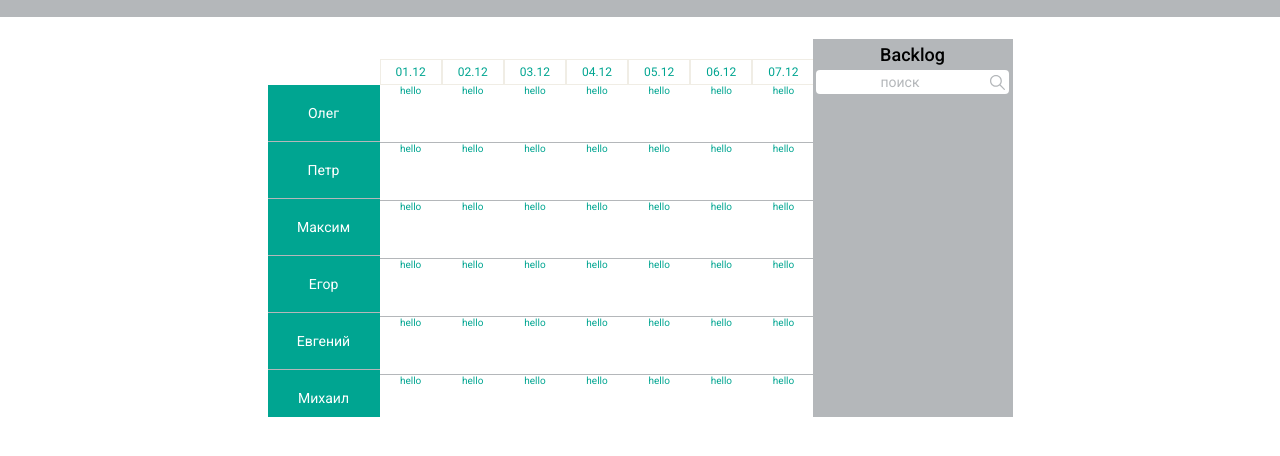
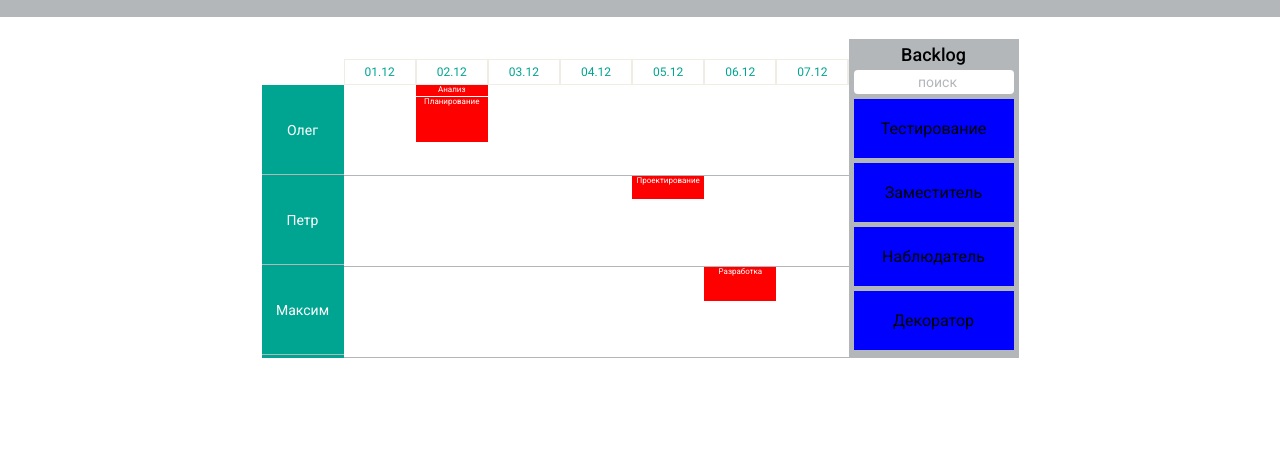
Before and after one commit to OlegLuppov/scheduler, a website built with webpack: page src/index.html in a window 1280 px wide. Shown: the part 46-502 px from the top of the page. Built offline with nearby package versions, Linux system fonts and the light colour scheme; data requests are answered from the project's data file.

Commit message:
feat and refactor: add method render todos in backlog and move the rendersers and renderate methods into separate functions, remove the showlement class

```diff
--- a/json_server/db.json
+++ b/json_server/db.json
@@ -49,12 +49,8 @@
         "description": "",
         "creationAuthor": 1,
         "executor": 1,
-        "creationDate": "2022-12-19",
-        "planStartDate": "2022-12-19",
-        "planEndDate": "2022-12-21",
-        "endDate": "2022-12-19",
-        "status": 1,
-        "order": 1
+        "planStartDate": "2022-12-02",
+        "executionTime":"1"
         },
         {
         "id": "2",
@@ -62,12 +58,9 @@
         "description": "",
         "creationAuthor": 1,
         "executor": 1,
-        "creationDate": "2022-12-19",
-        "planStartDate": "2022-12-20",
-        "planEndDate": "2022-12-21",
-        "endDate": "2022-12-19",
-        "status": 1,
-        "order": 1
+        "planStartDate": "2022-12-02",
+        "executionTime":"4"
+
         },
         {
         "id": "3",
@@ -75,12 +68,9 @@
         "description": "",
         "creationAuthor": 1,
         "executor": 2,
-        "creationDate": "2022-12-19",
-        "planStartDate": "2022-12-21",
-        "planEndDate": "2022-12-22",
-        "endDate": "2022-12-19",
-        "status": 1,
-        "order": 1
+        "planStartDate": "2022-12-05",
+        "executionTime":"2"
+
         },
         {
         "id": "4",
@@ -88,12 +78,9 @@
         "description": "",
         "creationAuthor": 1,
         "executor": 3,
-        "creationDate": "2022-12-19",
-        "planStartDate": "2022-12-21",
-        "planEndDate": "2022-12-26",
-        "endDate": "2022-12-19",
-        "status": 1,
-        "order": 1
+        "planStartDate": "2022-12-06",
+        "executionTime":"3"
+
         },
         {
         "id": "5",
@@ -101,12 +88,9 @@
         "description": "",
         "creationAuthor": 1,
         "executor": null,
-        "creationDate": "2022-12-19",
-        "planStartDate": "2022-12-23",
-        "planEndDate": "2022-12-26",
-        "endDate": "2022-12-19",
-        "status": 1,
-        "order": 1
+        "planStartDate": "2022-12-05",
+        "executionTime":"1"
+
         },
         {
         "id": "6",
@@ -114,12 +98,9 @@
         "description": "",
         "creationAuthor": 1,
         "executor": null,
-        "creationDate": "2022-12-19",
-        "planStartDate": "2022-12-20",
-        "planEndDate": "2022-12-22",
-        "endDate": "2022-12-19",
-        "status": 1,
-        "order": 1
+        "planStartDate": "2022-12-06",
+        "executionTime":"6"
+
         },
         {
         "id": "7",
@@ -127,12 +108,9 @@
         "description": "",
         "creationAuthor": 1,
         "executor": null,
-        "creationDate": "2022-12-19",
-        "planStartDate": "2022-12-20",
-        "planEndDate": "2022-12-23",
-        "endDate": "2022-12-19",
-        "status": 1,
-        "order": 1
+        "planStartDate": "2022-12-07",
+        "executionTime":"3"
+
         },
         {
         "id": "8",
@@ -140,12 +118,9 @@
         "description": "",
         "creationAuthor": 1,
         "executor": null,
-        "creationDate": "2022-12-19",
-        "planStartDate": "2022-12-20",
-        "planEndDate": "2022-12-26",
-        "endDate": "2022-12-19",
-        "status": 1,
-        "order": 1
+        "planStartDate": "2022-12-08",
+        "executionTime":"2"
+
         },
         {
         "id": "9",
@@ -153,12 +128,9 @@
         "description": "",
         "creationAuthor": 1,
         "executor": null,
-        "creationDate": "2022-12-19",
-        "planStartDate": "2022-12-20",
-        "planEndDate": "2022-12-22",
-        "endDate": "2022-12-19",
-        "status": 1,
-        "order": 1
+        "planStartDate": "2022-12-09",
+        "executionTime":"1"
+
         },
         {
         "id": "10",
@@ -166,12 +138,9 @@
         "description": "",
         "creationAuthor": 1,
         "executor": null,
-        "creationDate": "2022-12-19",
-        "planStartDate": "2022-12-20",
-        "planEndDate": "2022-12-23",
-        "endDate": "2022-12-19",
-        "status": 1,
-        "order": 1
+        "planStartDate": "2022-12-10",
+        "executionTime":"1"
+
         }
     ]
   }
--- a/src/classes/class_showElem.js
+++ /dev/null
@@ -1,41 +0,0 @@
-class ShowElem {
-  // метод отрисовки пользователей и разметка дел на против каждого пользователя
-  renderElemUsers = async (options) => {
-    const res = await fetch(options.API)
-    const data = await res.json()
-    const arr = await [...data]
-
-    const dateList = document.querySelectorAll('.date')
-
-    arr.forEach((user) => {
-      const elemTodos = document.createElement(options.elemDomTodo)
-      elemTodos.classList.add(options.classTodos)
-
-      dateList.forEach(() => {
-        const elem = document.createElement('div')
-        elem.classList.add(options.classTodo)
-        elemTodos.append(elem)
-        elem.innerText = 'hello'
-      })
-
-      const elemUser = document.createElement(options.elemDomUser)
-      elemUser.innerText = user.name
-      options.elemParentUsers.append(elemUser)
-      elemUser.classList.add(options.classUser)
-      options.elemParentTodos.append(elemTodos)
-    })
-  }
-
-  // метод отрисовки даты
-  renderElemDate = (options) => {
-    options.arr.forEach((date) => {
-      const thisDate = document.createElement(options.elmemDom)
-      thisDate.classList.add(options.classElemDom)
-      thisDate.innerText = date
-      options.parentElem.append(thisDate)
-    })
-  }
-}
-
-export const renderUsers = new ShowElem().renderElemUsers
-export const renderDate = new ShowElem().renderElemDate
--- a/src/index.html
+++ b/src/index.html
@@ -29,6 +29,7 @@
               <input class="scheduler_backlog-search" type="text" placeholder="поиск" />
               <i class="scheduler_backlog-search-icon"></i>
             </div>
+            <ul class="scheduler_backlog-list"></ul>
           </div>
         </section>
       </main>
--- a/src/index.js
+++ b/src/index.js
@@ -2,9 +2,9 @@ import './style.css'
 import './modules/header/header.css'
 import './modules/sheulder_users/scheduler_users.css'
 import './modules/scheduler_wrapper/scheduler_wrapper.css'
-import './modules/scheduler_todos/scheduler_todos.css'
 
 import './modules/sheulder_users/sheulder_users'
 import './modules/scheduler_date/scheduler_date.css'
 import './modules/scheduler_date/scheduler_date'
 import './modules/backlog/backlog.css'
+import './modules/backlog/backlog'
--- a/src/modules/backlog/backlog.css
+++ b/src/modules/backlog/backlog.css
@@ -1,9 +1,10 @@
 .scheduler_backlog {
+  width: 170px;
+  height: 319px;
   display: flex;
   flex-direction: column;
   align-items: center;
   gap: 5px;
-  width: 200px;
   background-color: #b4b7ba;
   padding: 5px;
   margin-top: -15px;
@@ -18,6 +19,7 @@
 }
 
 .scheduler_backlog_input_wrapper {
+  width: 100%;
   display: flex;
   align-items: center;
   gap: 10px;
@@ -29,6 +31,10 @@
   background-color: #fff;
   border-radius: 4px;
   padding: 4px;
+}
+
+.scheduler_backlog-search {
+  overflow: hidden;
 }
 
 .scheduler_backlog-search-icon {
@@ -44,7 +50,23 @@
   color: #b4b7ba;
 }
 
-@media (max-width: 750px) {
+.scheduler_backlog-list {
+  width: 100%;
+  overflow: auto;
+}
+
+.scheduler_backlog-list::-webkit-scrollbar {
+  width: 0;
+}
+
+.backlog_todo {
+  text-align: center;
+  background-color: blue;
+  padding: 20px;
+  margin-bottom: 5px;
+}
+
+@media (max-width: 751px) {
   .scheduler_backlog {
     display: none;
   }
--- /dev/null
+++ b/src/modules/backlog/backlog.js
@@ -0,0 +1,47 @@
+import { TASKS } from '../../constants/api/api_urls_scheduler'
+
+const renderTodos = async () => {
+  const res = await fetch(TASKS)
+  const data = await res.json()
+  const arr = await [...data]
+
+  const wrapperBacklog = document.querySelector('.scheduler_backlog-list')
+  const wrapperUser = document.querySelectorAll('.todos_user')
+  const wrapperDate = document.querySelectorAll('.date')
+  const widthTodos = document.querySelector('.todos').offsetHeight
+
+  arr.forEach((el) => {
+    if (el.executor === null) {
+      const todo = document.createElement('li')
+      todo.classList.add('backlog_todo')
+      todo.innerText = el.subject
+      wrapperBacklog.append(todo)
+    } else {
+      const dataDate = el.planStartDate
+        .split('-')
+        .reverse()
+        .filter((date) => date.length < 3)
+        .join('.')
+
+      for (let i = 0; i < wrapperUser.length; i++) {
+        for (let j = 0; j < wrapperDate.length; j++) {
+          const date = wrapperDate[j].innerText
+
+          if (el.executor === i + 1 && dataDate === date) {
+            const wrapperTodos = wrapperUser[i].children
+            const todoUser = document.createElement('li')
+            todoUser.style.height = `${(widthTodos / 8) * el.executionTime}px`
+            todoUser.classList.add('user_todo')
+            todoUser.innerText = el.subject
+
+            for (let k = 0; k < wrapperTodos.length; k++) {
+              wrapperTodos[j].append(todoUser)
+            }
+          }
+        }
+      }
+    }
+  })
+}
+
+document.addEventListener('DOMContentLoaded', renderTodos)
--- a/src/modules/scheduler_date/scheduler_date.css
+++ b/src/modules/scheduler_date/scheduler_date.css
@@ -2,7 +2,7 @@
   width: 436px;
   position: absolute;
   top: -24px;
-  left: 112px;
+  left: 82px;
 }
 
 .date {
@@ -12,5 +12,5 @@
   text-align: center;
   color: #00a591;
   border: solid 1px #f0ede5;
-  padding: 5px 15px 5px 15px;
+  padding: 5px 20px 5px 20px;
 }
--- a/src/modules/scheduler_date/scheduler_date.js
+++ b/src/modules/scheduler_date/scheduler_date.js
@@ -1,29 +1,14 @@
-import { renderDate } from '../../classes/class_showElem'
+const dateList = ['01.12', '02.12', '03.12', '04.12', '05.12', '06.12', '07.12', '08.12', '09.12', '10.12', '11.12', '12.12', '13.12', '14.12']
 
-document.addEventListener('DOMContentLoaded', () => {
-  const dateList = [
-    '01.12',
-    '02.12',
-    '03.12',
-    '04.12',
-    '05.12',
-    '06.12',
-    '07.12',
-    '08.12',
-    '09.12',
-    '10.12',
-    '11.12',
-    '12.12',
-    '13.12',
-    '14.12',
-  ]
-  const dateWrapper = document.querySelector('.scheduler_date')
-  const optionsDate = {
-    arr: dateList,
-    parentElem: dateWrapper,
-    elmemDom: 'span',
-    classElemDom: 'date',
-  }
+const renderDate = () => {
+  dateList.forEach((date) => {
+    const dateWrapper = document.querySelector('.scheduler_date')
 
-  renderDate(optionsDate)
-})
+    const elemDate = document.createElement('span')
+    elemDate.classList.add('date')
+    elemDate.innerText = date
+    dateWrapper.append(elemDate)
+  })
+}
+
+document.addEventListener('DOMContentLoaded', renderDate)
--- a/src/modules/scheduler_todos/scheduler_todos.css
+++ /dev/null
@@ -1,16 +0,0 @@
-.todos_user {
-  display: flex;
-}
-
-.todo {
-  width: 62.16px;
-  height: 57px;
-  font-family: 'Roboto', sans-serif;
-  font-weight: 400;
-  font-size: 10px;
-  text-align: center;
-  color: #00a591;
-  background-color: #fff;
-  text-align: center;
-  margin-bottom: 1px;
-}
--- a/src/modules/scheduler_wrapper/scheduler_wrapper.css
+++ b/src/modules/scheduler_wrapper/scheduler_wrapper.css
@@ -4,7 +4,7 @@
 }
 
 .scheduler_wrapper-content {
-  max-width: 545px;
+  width: 587px;
   overflow: hidden;
   display: flex;
   align-items: center;
--- a/src/modules/sheulder_users/scheduler_users.css
+++ b/src/modules/sheulder_users/scheduler_users.css
@@ -1,8 +1,9 @@
 .scheduler_users-wrapper {
   display: flex;
-  height: 332px;
+  height: 273px;
   overflow-y: auto;
   overflow-x: hidden;
+  scroll-behavior: smooth;
   background-color: #b4b7ba;
 }
 
@@ -22,6 +23,33 @@
   font-size: 14px;
   text-align: center;
   color: #fff;
-  padding: 20px;
+  padding: 36.5px 5px;
   background-color: #00a591;
 }
+
+.todos_user {
+  display: flex;
+}
+
+.todos {
+  display: flex;
+  align-items: center;
+  flex-direction: column;
+  gap: 1px;
+  width: 72.16px;
+  height: 90px;
+  font-family: 'Roboto', sans-serif;
+  font-weight: 400;
+  font-size: 8px;
+  text-align: center;
+  color: #fff;
+  background-color: #fff;
+  text-align: center;
+  margin-bottom: 1px;
+}
+
+.user_todo {
+  width: 100%;
+  height: 50%;
+  background-color: red;
+}
--- a/src/modules/sheulder_users/sheulder_users.js
+++ b/src/modules/sheulder_users/sheulder_users.js
@@ -1,19 +1,32 @@
-import { renderUsers } from '../../classes/class_showElem'
 import { USERS } from '../../constants/api/api_urls_scheduler'
 
-document.addEventListener('DOMContentLoaded', () => {
+const renderUsers = async () => {
   const usersWrapper = document.querySelector('.scheduler_users')
   const todosWrapper = document.querySelector('.scheduler_todos')
 
-  const optionsUsers = {
-    elemParentUsers: usersWrapper,
-    elemParentTodos: todosWrapper,
-    API: USERS,
-    elemDomUser: 'span',
-    classUser: 'user',
-    elemDomTodo: 'div',
-    classTodos: 'todos_user',
-    classTodo: 'todo',
-  }
-  renderUsers(optionsUsers)
-})
+  const res = await fetch(USERS)
+  const data = await res.json()
+  const arrUsers = await [...data]
+
+  const dateList = document.querySelectorAll('.date')
+
+  arrUsers.forEach((user) => {
+    const elemTodos = document.createElement('div')
+    elemTodos.classList.add('todos_user')
+
+    dateList.forEach(() => {
+      const elem = document.createElement('ul')
+      elem.classList.add('todos')
+      elemTodos.append(elem)
+    })
+
+    const elemUser = document.createElement('span')
+    elemUser.innerText = user.name
+    usersWrapper.append(elemUser)
+    elemUser.classList.add('user')
+    todosWrapper.append(elemTodos)
+  })
+  return true
+}
+
+document.addEventListener('DOMContentLoaded', renderUsers)
```
Also changed, not shown: .prettierrc.json, 1 other file.
